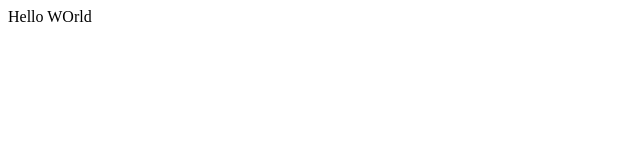
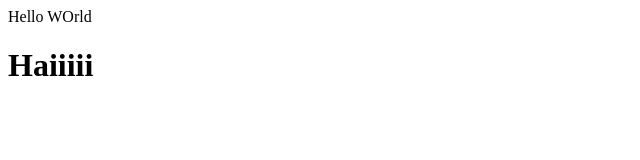
Before and after one commit to midhun-coddletech/git-part1, a plain HTML site: page index.html in a window 1280 px wide. Shown: the whole page, without its empty margins (0-640 px from the left). Drawn offline with Linux system fonts and the light colour scheme.

Commit message:
Mrudula make changes

```diff
--- a/index.html
+++ b/index.html
@@ -7,5 +7,6 @@
 </head>
 <body>
     Hello WOrld
+    <h1>Haiiiii</h1>
 </body>
 </html>
```
